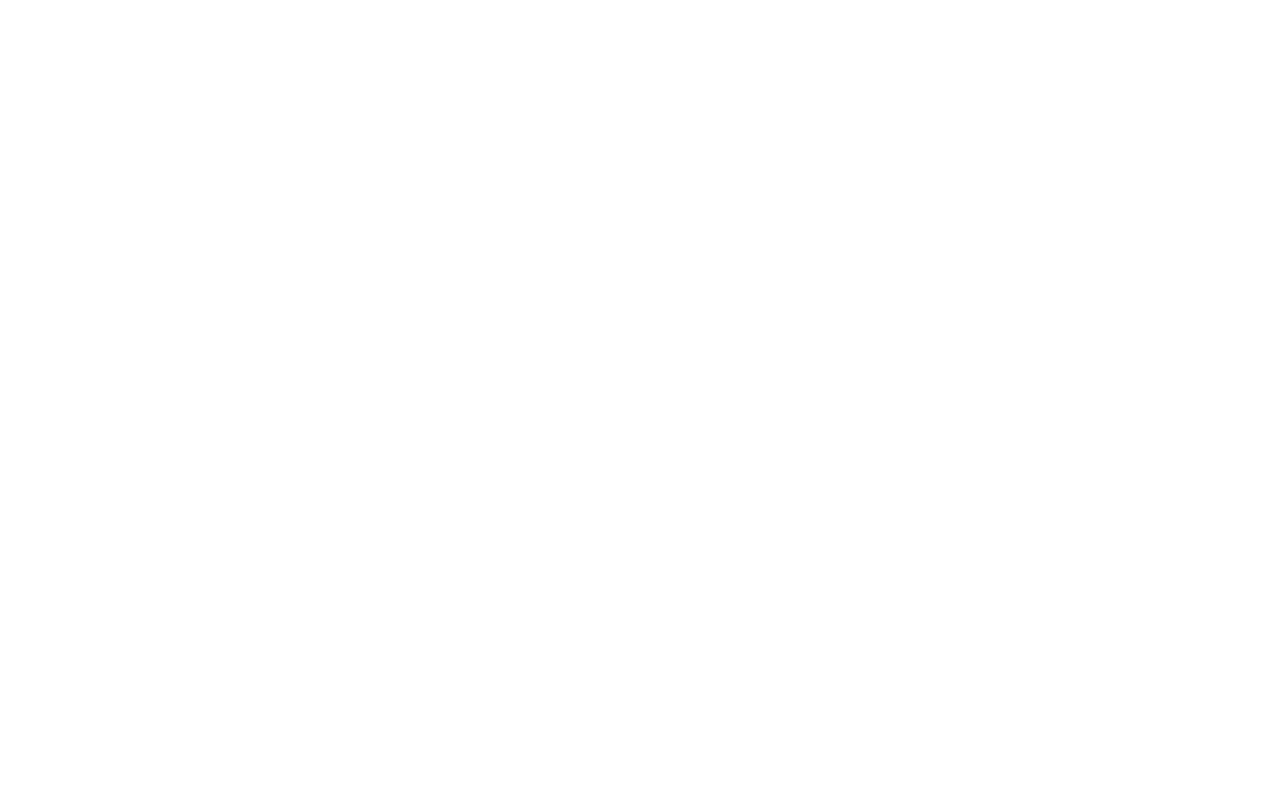
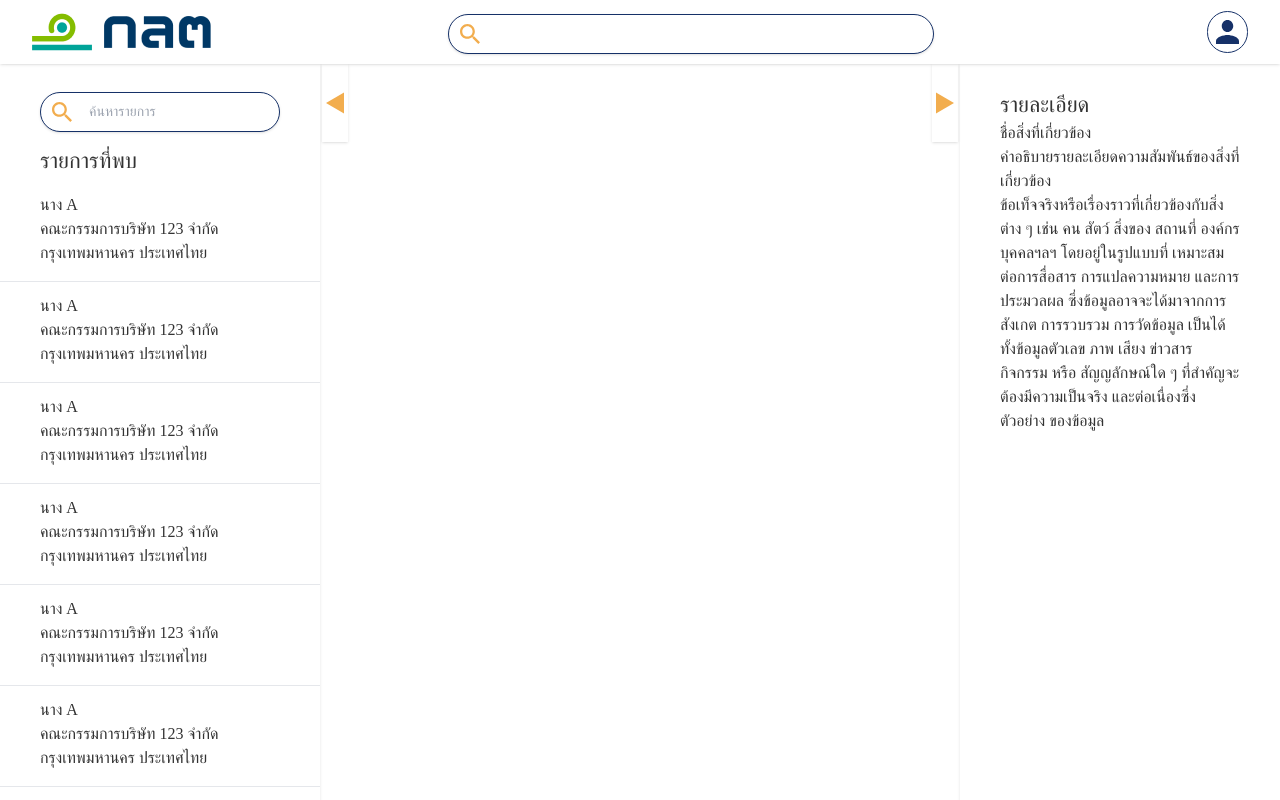
Before and after one commit to wasit7/DeepOralCare, a Vue app in the folder web/frontend/: page /Search in a window 1280 px wide. Before the commit this address had no page. Shown: the top 800 px of the page. Built offline with nearby package versions, Linux system fonts and the light colour scheme; a web font is replaced by a local one.

Commit message:
Update | Search Result Page

```diff
--- a/web/frontend/index.html
+++ b/web/frontend/index.html
@@ -2,7 +2,7 @@
 <html lang="en">
   <head>
     <meta charset="UTF-8" />
-    <link rel="icon" type="image/svg+xml" href="/vite.svg" />
+    <link id="favicon" rel="icon" type="image/svg+xml" href="/vite.svg" />
     <meta name="viewport" content="width=device-width, initial-scale=1.0" />
     <title>Vite + Vue</title>
   </head>
--- /dev/null
+++ b/web/frontend/src/components/Icons/triangleIcon.vue
@@ -0,0 +1,18 @@
+<script setup></script>
+
+<template>
+  <svg
+    width="18"
+    height="22"
+    viewBox="0 0 18 22"
+    fill="none"
+    xmlns="http://www.w3.org/2000/svg"
+  >
+    <path
+      d="M-5.24537e-07 11L18 0.607696L18 21.3923L-5.24537e-07 11Z"
+      fill="#F2AD4E"
+    />
+  </svg>
+</template>
+
+<style lang="scss" scoped></style>
--- a/web/frontend/src/components/Navigation/navigation-bar.vue
+++ b/web/frontend/src/components/Navigation/navigation-bar.vue
@@ -10,6 +10,7 @@
 } from "@headlessui/vue";
 import { Bars3Icon, BellIcon, XMarkIcon } from "@heroicons/vue/24/outline";
 import userIcon from "../Icons/userIcon.vue";
+import searchInput from "../input/search-input.vue";
 
 const navigation = [
   { name: "Dashboard", href: "#", current: true },
@@ -17,10 +18,18 @@
   { name: "Projects", href: "#", current: false },
   { name: "Calendar", href: "#", current: false },
 ];
+
+defineProps({
+  searchValue: String,
+  searchAble: {
+    type: Boolean,
+    default: false,
+  },
+});
 </script>
 
 <template>
-  <Disclosure as="nav" class="bg-white shadow" v-slot="{ open }">
+  <Disclosure as="nav" class="bg-white shadow z-50" v-slot="{}">
     <div class="mx-auto px-2 sm:px-6 lg:px-8">
       <div class="relative flex h-16 items-center justify-between">
         <div class="absolute inset-y-0 left-0 flex items-center sm:hidden">
@@ -33,30 +42,13 @@
             <XMarkIcon v-else class="block h-6 w-6" aria-hidden="true" />
           </DisclosureButton> -->
         </div>
-        <div
-          class="flex flex-1 items-center justify-center sm:items-stretch sm:justify-start"
-        >
+        <div :class="`flex ${searchAble ? '' : 'flex-1'
+        } items-center justify-center sm:items-stretch sm:justify-start`">
           <div class="flex gap-3 flex-shrink-0 items-center">
-            <img
-              class="block h-13 w-auto lg:hidden"
-              src="../../assets/imgs/SEC-logo.png"
-              alt="Your Company"
-            />
-            <img
-              class="block h-13 w-auto lg:hidden"
-              src="../../assets/imgs/SEC-TextTH-logo.png"
-              alt="Your Company"
-            />
-            <img
-              class="hidden h-13 w-auto lg:block"
-              src="../../assets/imgs/SEC-logo.png"
-              alt="Your Company"
-            />
-            <img
-              class="hidden h-13 w-auto lg:block"
-              src="../../assets/imgs/SEC-TextTH-logo.png"
-              alt="Your Company"
-            />
+            <img class="block h-13 w-auto lg:hidden" src="../../assets/imgs/SEC-logo.png" alt="Your Company" />
+            <img class="block h-13 w-auto lg:hidden" src="../../assets/imgs/SEC-TextTH-logo.png" alt="Your Company" />
+            <img class="hidden h-13 w-auto lg:block" src="../../assets/imgs/SEC-logo.png" alt="Your Company" />
+            <img class="hidden h-13 w-auto lg:block" src="../../assets/imgs/SEC-TextTH-logo.png" alt="Your Company" />
           </div>
           <!-- <div class="hidden sm:ml-6 sm:block">
             <div class="flex space-x-4">
@@ -76,9 +68,10 @@
             </div>
           </div> -->
         </div>
-        <div
-          class="absolute inset-y-0 right-0 flex items-center pr-2 sm:static sm:inset-auto sm:ml-6 sm:pr-0"
-        >
+        <div v-if="searchAble" class="xl:w-2/5">
+          <search-input :model-value="searchValue" />
+        </div>
+        <div class="absolute inset-y-0 right-0 flex items-center pr-2 sm:static sm:inset-auto sm:ml-6 sm:pr-0">
           <!-- <button
             type="button"
             class="rounded-full bg-gray-800 p-1 text-gray-400 hover:text-white focus:outline-none focus:ring-2 focus:ring-white focus:ring-offset-2 focus:ring-offset-gray-800"
@@ -91,52 +84,34 @@
           <Menu as="div" class="relative ml-3">
             <div>
               <MenuButton
-                class="p-2 flex rounded-full border border-[#163168] text-sm focus:outline-none focus:ring-2 focus:ring-white focus:ring-offset-2 focus:ring-offset-gray-800"
-              >
+                class="p-2 flex rounded-full border border-[#163168] text-sm focus:outline-none focus:ring-2 focus:ring-white focus:ring-offset-2 focus:ring-offset-gray-800">
                 <span class="sr-only">Open user menu</span>
                 <user-icon />
               </MenuButton>
             </div>
-            <transition
-              enter-active-class="transition ease-out duration-100"
-              enter-from-class="transform opacity-0 scale-95"
-              enter-to-class="transform opacity-100 scale-100"
-              leave-active-class="transition ease-in duration-75"
-              leave-from-class="transform opacity-100 scale-100"
-              leave-to-class="transform opacity-0 scale-95"
-            >
+            <transition enter-active-class="transition ease-out duration-100"
+              enter-from-class="transform opacity-0 scale-95" enter-to-class="transform opacity-100 scale-100"
+              leave-active-class="transition ease-in duration-75" leave-from-class="transform opacity-100 scale-100"
+              leave-to-class="transform opacity-0 scale-95">
               <MenuItems
-                class="absolute right-0 z-10 mt-2 w-48 origin-top-right rounded-md bg-white py-1 shadow-lg ring-1 ring-black ring-opacity-5 focus:outline-none"
-              >
+                class="absolute right-0 z-10 mt-2 w-48 origin-top-right rounded-md bg-white py-1 shadow-lg ring-1 ring-black ring-opacity-5 focus:outline-none">
                 <MenuItem v-slot="{ active }">
-                  <a
-                    href="#"
-                    :class="[
+                <a href="#" :class="[
                   active ? 'bg-gray-100' : '',
                   'block px-4 py-2 text-sm text-gray-700',
-                    ]"
-                    >Your Profile</a
-                  >
+                ]">Your Profile</a>
                 </MenuItem>
                 <MenuItem v-slot="{ active }">
-                  <a
-                    href="#"
-                    :class="[
+                <a href="#" :class="[
                   active ? 'bg-gray-100' : '',
                   'block px-4 py-2 text-sm text-gray-700',
-                    ]"
-                    >Settings</a
-                  >
+                ]">Settings</a>
                 </MenuItem>
                 <MenuItem v-slot="{ active }">
-                  <a
-                    href="#"
-                    :class="[
+                <a href="#" :class="[
                   active ? 'bg-gray-100' : '',
                   'block px-4 py-2 text-sm text-gray-700',
-                    ]"
-                    >Sign out</a
-                  >
+                ]">Sign out</a>
                 </MenuItem>
               </MenuItems>
             </transition>
--- /dev/null
+++ b/web/frontend/src/components/SlideOverlay/dsm-slideOverlay.vue
@@ -0,0 +1,33 @@
+<script setup>
+import { ref, onMounted } from "vue";
+import triangleIcon from "../Icons/triangleIcon.vue";
+
+defineProps({
+  // Props here.
+  right: Boolean,
+});
+
+const overlay = ref(true);
+
+const toggleOverlay = () => {
+  overlay.value = !overlay.value;
+};
+</script>
+
+<template>
+  <div :class="`shadow ${overlay ? ' w-2/3 xl:w-1/4' : 'w-0 '
+  }  absolute ${right ? 'right-0' : ''} duration-500 `">
+    <div :class="`px-1 py-7 shadow absolute  cursor-pointer ${right ? ' -left-7' : '-right-7'}`" @click="toggleOverlay">
+      <div :class="`${overlay ? right ? 'rotate-180' : '' : right ? '' : 'rotate-180'}`">
+        <slot name="expandIcon"> <triangle-icon /> </slot>
+      </div>
+    </div>
+    <div :class="`${overlay ? ' ' : ' overflow-hidden'}  max-h-full  overflow-auto relative`">
+      <slot name="content"> content Here ! </slot>
+    </div>
+  </div>
+</template>
+
+<style lang="scss" scoped>
+
+</style>
--- a/web/frontend/src/components/button/dsm-button.vue
+++ b/web/frontend/src/components/button/dsm-button.vue
@@ -3,7 +3,7 @@
 <template>
   <button
     type="submit"
-    class="inline-flex w-full justify-center rounded-full border border-transparent bg-[#F2AD4E] py-2 px-4 text-sm font-medium text-white shadow-sm hover:bg-indigo-700 focus:outline-none"
+    class="inline-flex w-full justify-center rounded-full border border-transparent bg-[#F2AD4E] py-2 px-4 text-sm font-medium text-white shadow-sm hover:bg-[#EB9012] focus:outline-none"
   >
     <slot></slot>
   </button>
--- a/web/frontend/src/components/input/search-input.vue
+++ b/web/frontend/src/components/input/search-input.vue
@@ -8,6 +8,7 @@
     default: "",
   },
   appendItem: Boolean,
+  placeholder: String,
 });
 </script>
 
@@ -29,7 +30,7 @@
         :class="` border border-[#163168] block w-full h-10 rounded-full shadow pl-12 ${
           appendItem ? 'pr-32 xl:pr-52' : 'pr-12'
         }  focus:border-indigo-500 focus:ring-indigo-500 sm:text-sm`"
-        placeholder="ค้นหา"
+        :placeholder="placeholder"
         :value="modelValue"
         @input="$emit('update:modelValue', $event.target.value)"
       />
--- a/web/frontend/src/router/index.js
+++ b/web/frontend/src/router/index.js
@@ -7,6 +7,11 @@
     path: "/",
     name: "Landing",
     component: () => import("../views/LandingView.vue"),
+  },
+  {
+    path: "/Search",
+    name: "Search",
+    component: () => import("../views/SearchResultView.vue"),
   },
 ];
 
--- /dev/null
+++ b/web/frontend/src/views/SearchResultView.vue
@@ -0,0 +1,59 @@
+<script setup>
+import { ref, onMounted } from "vue";
+import navigationBar from "../components/Navigation/navigation-bar.vue";
+import { useRoute } from "vue-router";
+import dsmSlideOverlay from "../components/SlideOverlay/dsm-slideOverlay.vue";
+import searchInput from "../components/input/search-input.vue";
+
+const route = useRoute();
+
+const searchQuery = ref("");
+
+onMounted(() => {
+  console.log("mounted");
+  const queryString = route.query.key_word;
+  console.log(queryString);
+  if (queryString) {
+    searchQuery.value = queryString;
+  }
+});
+</script>
+
+<template>
+  <navigation-bar class="fixed w-full" search-able :search-value="searchQuery" />
+  <!-- TODO: Components relation Graph here -->
+  <div class="w-full h-screen pt-16 relative">
+    <dsm-slide-overlay class=" h-[905px]">
+      <template v-slot:content>
+        <div class="flex flex-col gap-3 px-10 pt-6 sticky top-0 bg-white w-full">
+          <search-input :placeholder="'ค้นหารายการ'" />
+          <p class="text-[22px]">รายการที่พบ</p>
+        </div>
+        <div class="flex flex-col gap-3  py-4   ">
+          <div class=" min-h-[75px] border-b px-10 pb-4" v-for="index in 30" :key="index">
+            <div>
+              <p>นาง A</p>
+              <p>คณะกรรมการบริษัท 123 จำกัด </p>
+              <p>กรุงเทพมหานคร ประเทศไทย</p>
+            </div>
+          </div>
+        </div>
+      </template>
+    </dsm-slide-overlay>
+    <dsm-slide-overlay class=" h-[905px]" right>
+      <template v-slot:content>
+        <div class=" py-6 px-10">
+          <p class="text-[22px]">รายละเอียด</p>
+          <p> ชื่อสิ่งที่เกี่ยวข้อง</p>
+          <p>คำอธิบายรายละเอียดความสัมพันธ์ของสิ่งที่เกี่ยวข้อง </p>
+          <p>ข้อเท็จจริงหรือเรื่องราวที่เกี่ยวข้องกับสิ่งต่าง ๆ เช่น คน สัตว์ สิ่งของ สถานที่ องค์กร บุคคลฯลฯ โดยอยู่ในรูปแบบที่ เหมาะสมต่อการสื่อสาร การแปลความหมาย และการประมวลผล ซึ่งข้อมูลอาจจะได้มาจากการ
+สังเกต การรวบรวม การวัดข้อมูล เป็นได้ทั้งข้อมูลตัวเลข ภาพ เสียง ข่าวสาร กิจกรรม หรือ สัญญลักษณ์ใด ๆ ที่สำคัญจะต้องมีความเป็นจริง และต่อเนื่องซึ่งตัวอย่าง ของข้อมูล </p>
+        </div>
+      </template>
+    </dsm-slide-overlay>
+  </div>
+</template>
+
+<style lang="scss" scoped>
+
+</style>
```
Also changed, not shown: web/frontend/src/App.vue (+9 -2 lines), web/frontend/src/components/SlideOverlay/slide-overlay.vue (added, +97 -0 lines), web/frontend/src/views/LandingView.vue (+20 -2 lines), web/frontend/src/assets/imgs/faviconIcon.png (added). Lines whose indentation alone changed are shown as unchanged.
